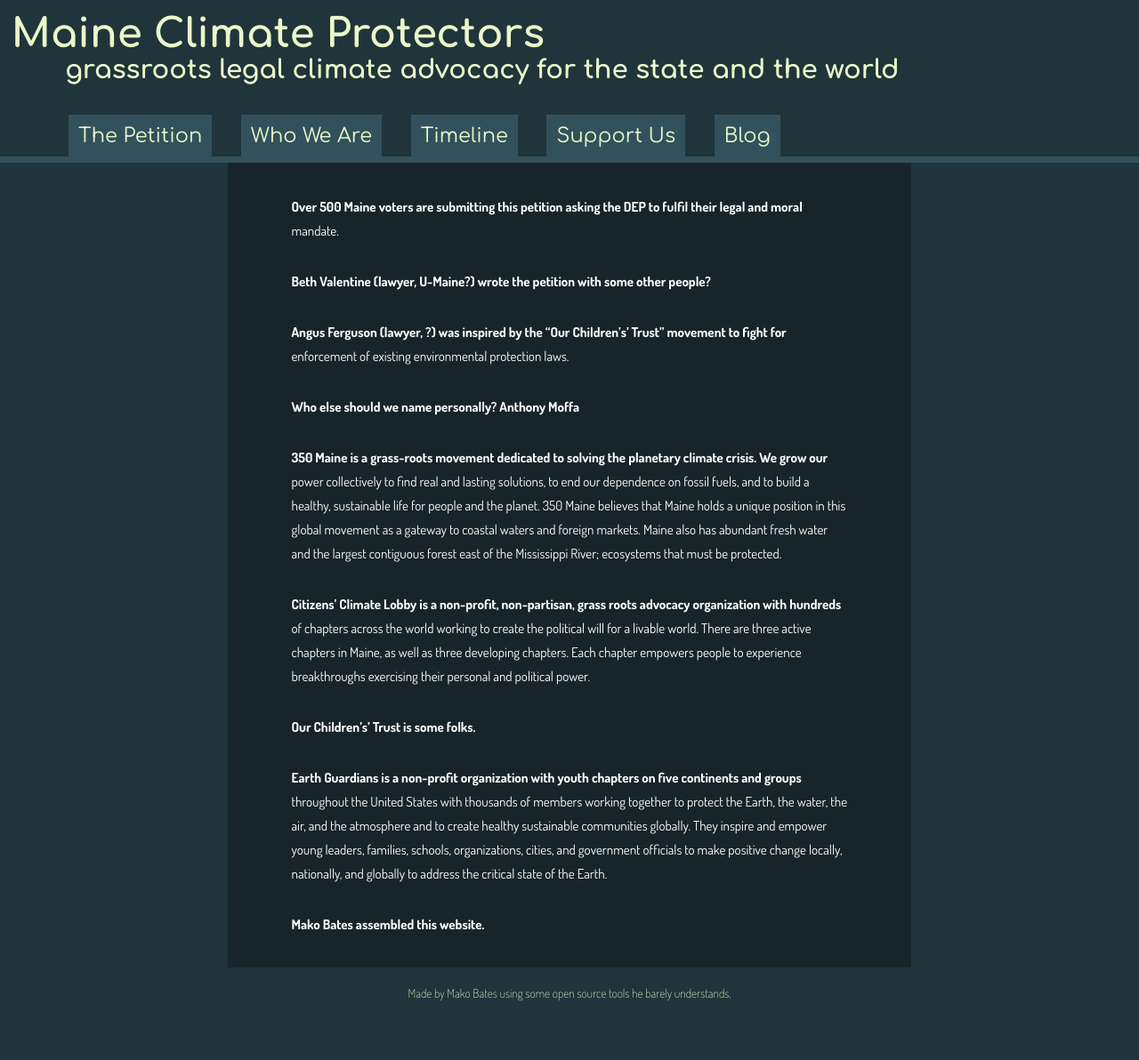
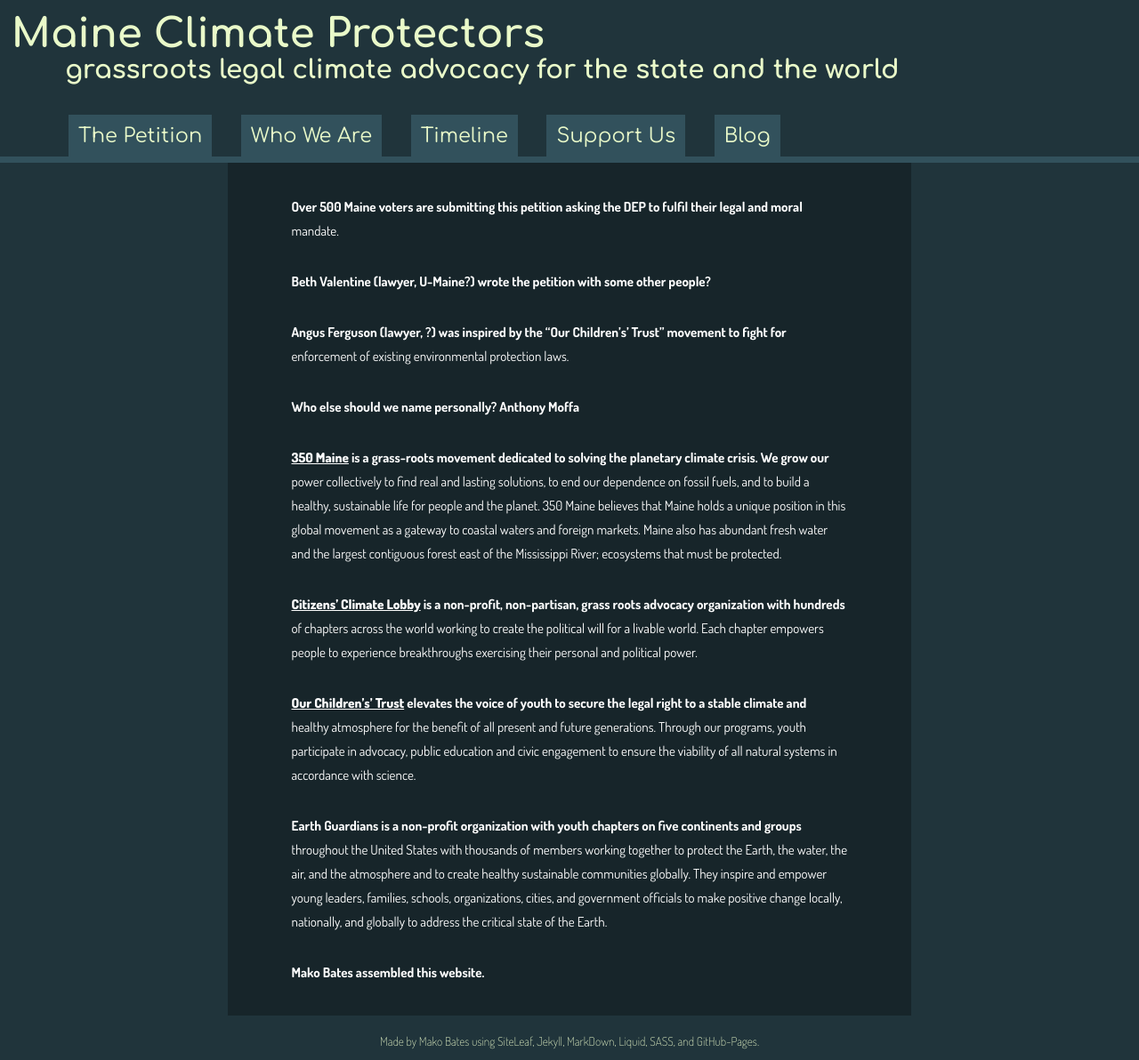
Before and after one commit to ShapeOfMatter/maine-climate-protectors, a Jekyll site: the page built from who.markdown, in a window 1280 px wide. Shown: the whole page at 89% size. Built offline with Jekyll 4.4.1, drawn with Linux system fonts in a browser that asks for light colours; before the commit the page ends 1138 px from its top, so only the background shows below that.

Commit message:
Updated Index and 2 other files

```diff
--- a/_includes/footer.html
+++ b/_includes/footer.html
@@ -1,3 +1,3 @@
 <div id='footer' class='container'>
-  Made by Mako Bates using some open source tools he barely understands.
+  Made by Mako Bates using SiteLeaf, Jekyll, MarkDown, Liquid, SASS, and GitHub-Pages.
 </div>
--- a/who.markdown
+++ b/who.markdown
@@ -11,11 +11,11 @@
 
 Who else should we name personally? Anthony Moffa
 
-350 Maine is a grass-roots movement dedicated to solving the planetary climate crisis. We grow our power collectively to find real and lasting solutions, to end our dependence on fossil fuels, and to build a healthy, sustainable life for people and the planet. 350 Maine believes that Maine holds a unique position in this global movement as a gateway to coastal waters and foreign markets. Maine also has abundant fresh water and the largest contiguous forest east of the Mississippi River; ecosystems that must be protected.
+[350 Maine](http://www.350maine.org/) is a grass-roots movement dedicated to solving the planetary climate crisis. We grow our power collectively to find real and lasting solutions, to end our dependence on fossil fuels, and to build a healthy, sustainable life for people and the planet. 350 Maine believes that Maine holds a unique position in this global movement as a gateway to coastal waters and foreign markets. Maine also has abundant fresh water and the largest contiguous forest east of the Mississippi River; ecosystems that must be protected.
 
-Citizens’ Climate Lobby is a non-profit, non-partisan, grass roots advocacy organization with hundreds of chapters across the world working to create the political will for a livable world. There are three active chapters in Maine, as well as three developing chapters. Each chapter empowers people to experience breakthroughs exercising their personal and political power.
+[Citizens’ Climate Lobby](https://citizensclimatelobby.org/) is a non-profit, non-partisan, grass roots advocacy organization with hundreds of chapters across the world working to create the political will for a livable world. Each chapter empowers people to experience breakthroughs exercising their personal and political power.
 
-Our Children’s' Trust is some folks.
+[Our Children’s' Trust](https://www.ourchildrenstrust.org/) elevates the voice of youth to secure the legal right to a stable climate and healthy atmosphere for the benefit of all present and future generations. Through our programs, youth participate in advocacy, public education and civic engagement to ensure the viability of all natural systems in accordance with science.
 
 Earth Guardians is a non-profit organization with youth chapters on five continents and groups throughout the United States with thousands of members working together to protect the Earth, the water, the air, and the atmosphere and to create healthy sustainable communities globally. They inspire and empower young leaders, families, schools, organizations, cities, and government officials to make positive change locally, nationally, and globally to address the critical state of the Earth.
 
```
Also changed, not shown: index.md (+1 -1 lines).
